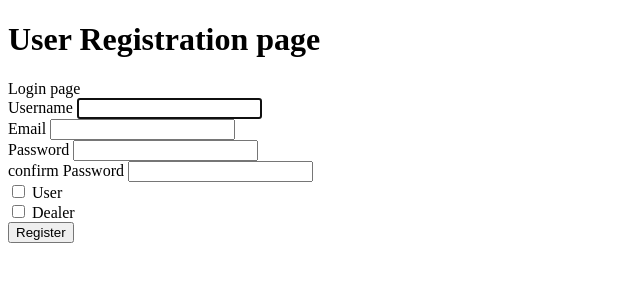
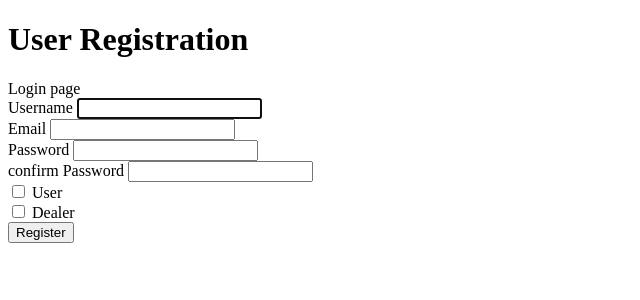
Before and after one commit to renukagali/renuka, a Django app: page /register/ in a window 1280 px wide. Shown: the top 300 px of the page, without its empty margins (0-640 px from the left). Run offline with Django 5.2, Linux system fonts and the light colour scheme.

Commit message:
add settings

```diff
--- a/loginrole/loginrole/settings.py
+++ b/loginrole/loginrole/settings.py
@@ -121,6 +121,7 @@ STATIC_URL = 'static/'
 
 AUTH_USER_MODEL = 'loginroleapp.User'
 
+
 # Default primary key field type
 # https://docs.djangoproject.com/en/5.0/ref/settings/#default-auto-field
 
--- a/loginrole/templates/register.html
+++ b/loginrole/templates/register.html
@@ -17,7 +17,7 @@
             <div class="col-md-12">
               <div class="form-block">
                   <div class="mb-4">
-                      <h1>User Registration page</h1>
+                      <h1>User Registration</h1>
                 </div>
                   <span class="mb-0 text-muted">
                 {% if msg %}
@@ -26,7 +26,7 @@
                     Login page
                 {% endif %}
               </span>
-                <form  method="post">
+                <form  method="post" action="{% url 'register'%}">
                     {% csrf_token %}
                   <div class="form-group first">
                     <label for="username">Username</label>
```
